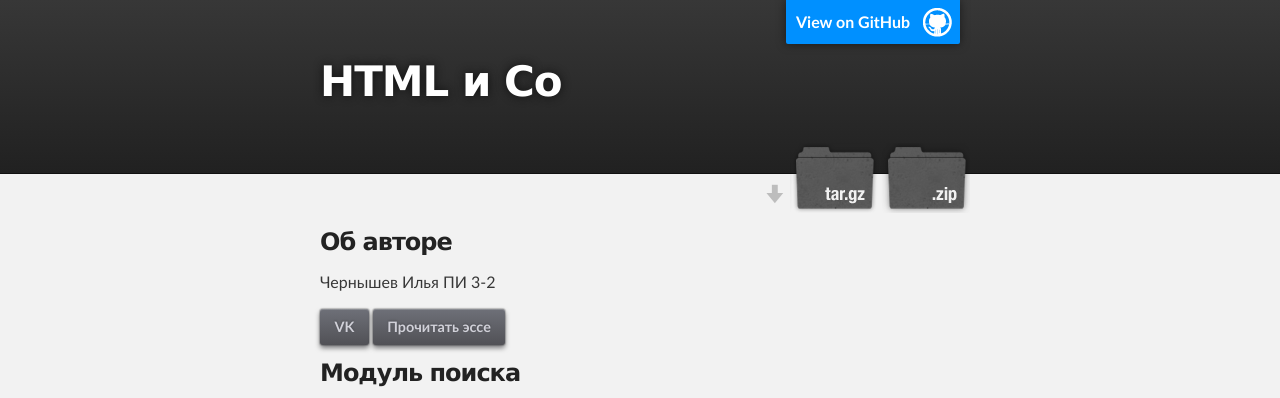
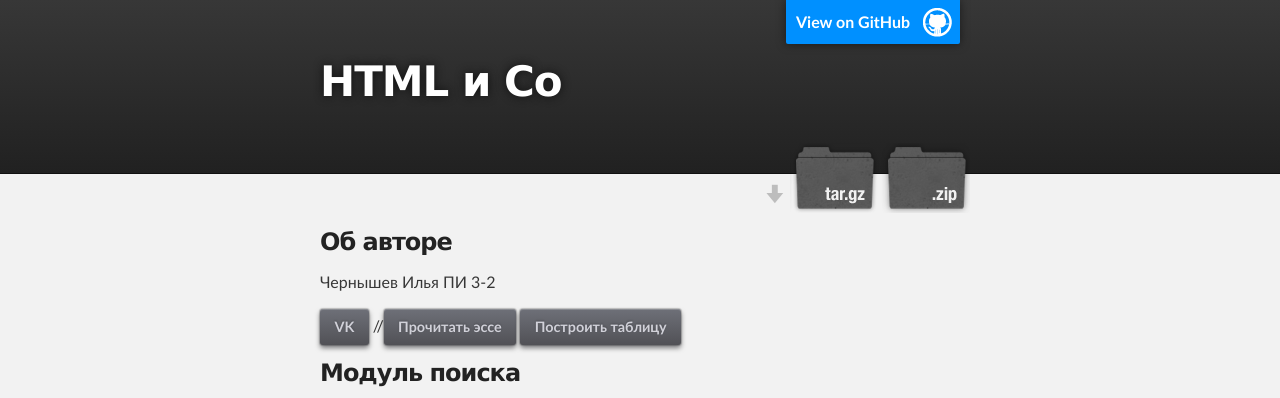
Before and after one commit to ichernyshev/waflyonline, a plain HTML site: page index.html in a window 1280 px wide. Shown: the top 398 px of the page. Drawn offline with nearby package versions, Linux system fonts and the light colour scheme.

Commit message:
Update index.html

```diff
--- a/index.html
+++ b/index.html
@@ -77,7 +77,8 @@
 	            	<p>Чернышев Илья ПИ 3-2</p>
 	            	<section id="links">
 	                	<a href="https://vk.com/i_chernyshev" class="btn">VK</a>
-	                	<a href="essay.html" class="btn">Прочитать эссе</a>
+	                	//<a href="essay.html" class="btn">Прочитать эссе</a>
+	                	<a href="ajax-edit.php" class="btn">Построить таблицу</a>
 	            	</section>
 			<h3>
 			<a id="modul_poiska" class="anchor" href="#modul_poiska" aria-hidden="true"><span aria-hidden="true" class="octicon octicon-link"></span></a>Модуль поиска</h3>
```
